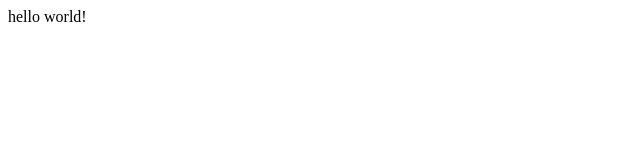
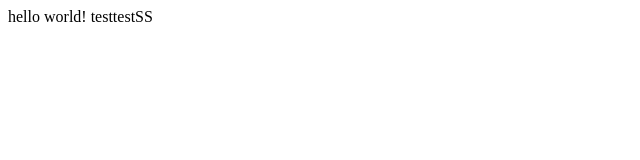
Before and after one commit to brightstar021/mysampleapp, a plain HTML site: page index.html in a window 1280 px wide. Shown: the full height of the page, 0-640 px from the left. Drawn offline with Linux system fonts and the light colour scheme.

Commit message:
testtess

```diff
--- a/index.html
+++ b/index.html
@@ -4,5 +4,6 @@
     </head>
     <body>
         hello world!
+        testtestSS
     </body>
 </html>
```
Also changed, not shown: login.html (added, +1 -0 lines), 1 other file.
